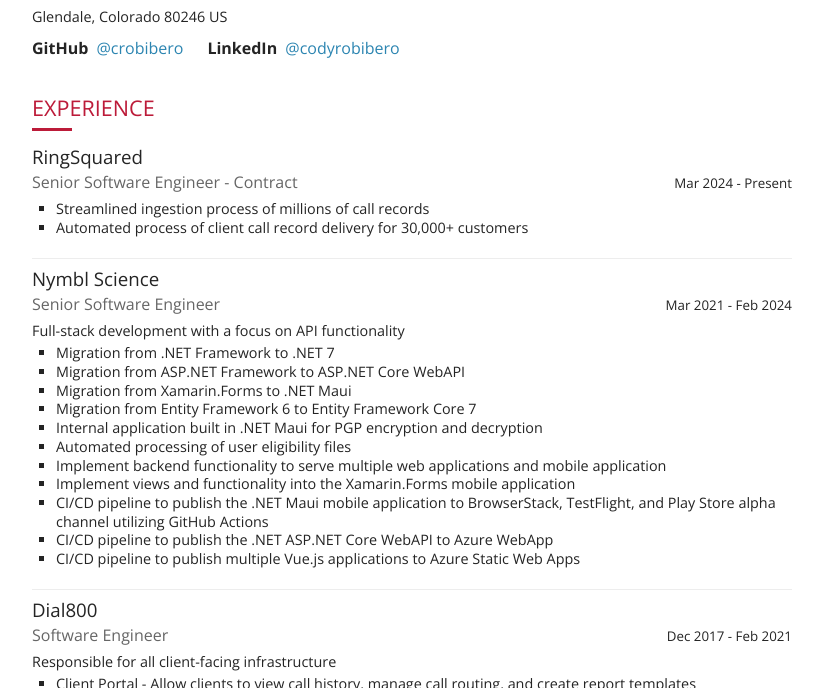
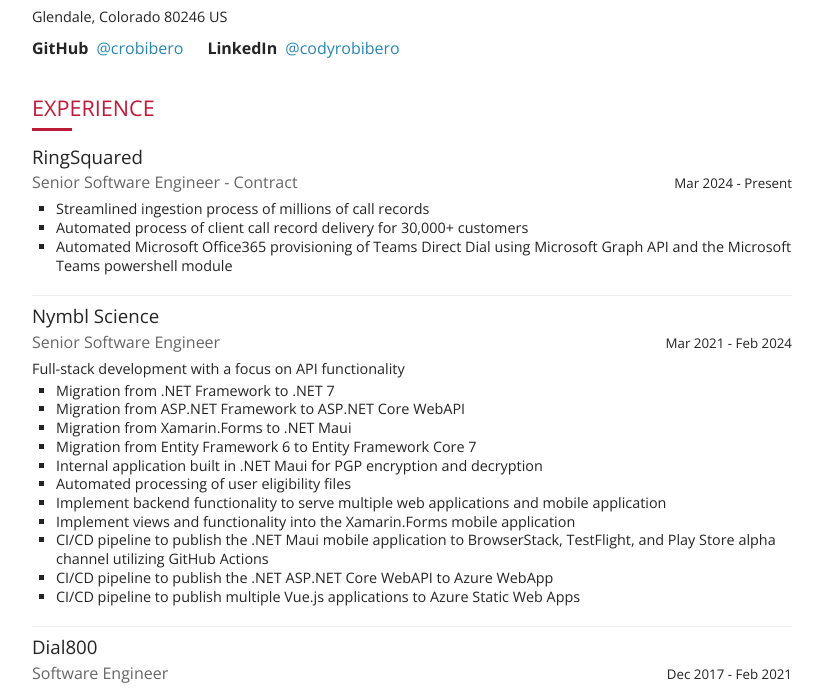
Before and after one commit to crobibero/.home, a website: page index.html in a window 1280 px wide. Shown: the part 120-808 px from the top of the page, without its empty margins (228-1051 px from the left). Drawn offline with nearby package versions, Linux system fonts and the light colour scheme.

Commit message:
Automated build

```diff
--- a/index.html
+++ b/index.html
@@ -394,6 +394,7 @@
           <ul class="highlights">
             <li>Streamlined ingestion process of millions of call records</li>
             <li>Automated process of client call record delivery for 30,000+ customers</li>
+            <li>Automated Microsoft Office365 provisioning of Teams Direct Dial using Microsoft Graph API and the Microsoft Teams powershell module</li>
           </ul>
         </section>
         <section class="item">
```
Also changed, not shown: 1 other file.
